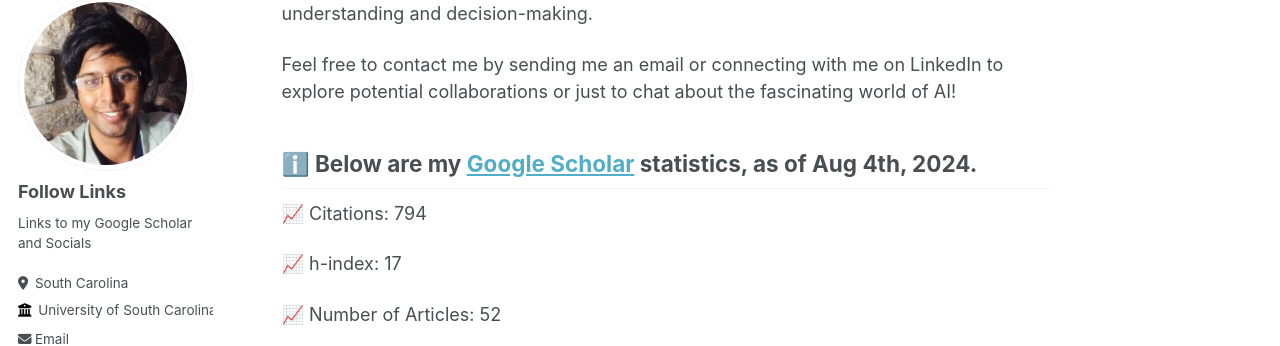
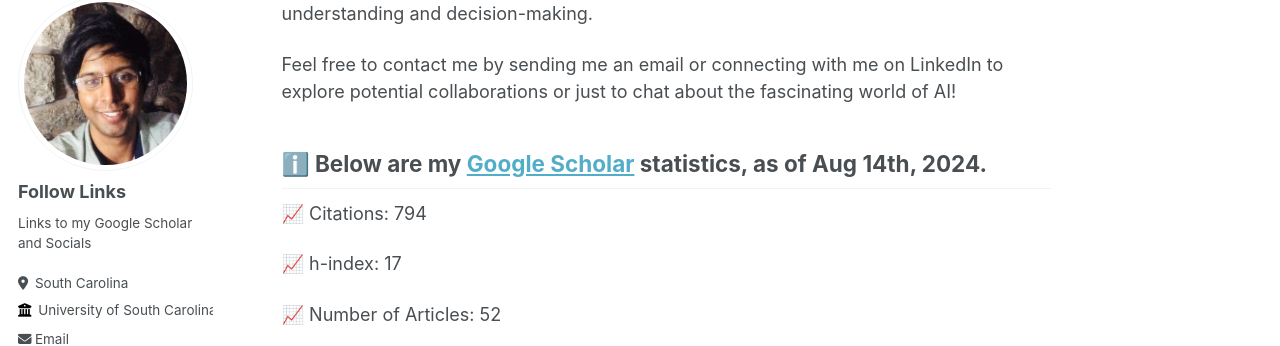
Before and after one commit to kauroy1994/home, a Jekyll site: the page built from _pages/about.md, in a window 1280 px wide and 900 px high, scrolled down 362 px. Shown: the part 110-456 px from the top of the window. Built offline with Jekyll 4.4.1, drawn with Linux system fonts in a browser that asks for light colours; some web fonts are replaced.

Commit message:
Update about.md

```diff
--- a/_pages/about.md
+++ b/_pages/about.md
@@ -9,7 +9,7 @@
 
 Feel free to contact me by sending me an email or connecting with me on LinkedIn to explore potential collaborations or just to chat about the fascinating world of AI!
 
-## ℹ️ Below are my [Google Scholar](https://scholar.google.com/citations?user=LpOo_IUAAAAJ&hl=en) statistics, as of Aug 4th, 2024.
+## ℹ️ Below are my [Google Scholar](https://scholar.google.com/citations?user=LpOo_IUAAAAJ&hl=en) statistics, as of Aug 14th, 2024.
 📈 Citations: 794
 
 📈 h-index: 17
```
